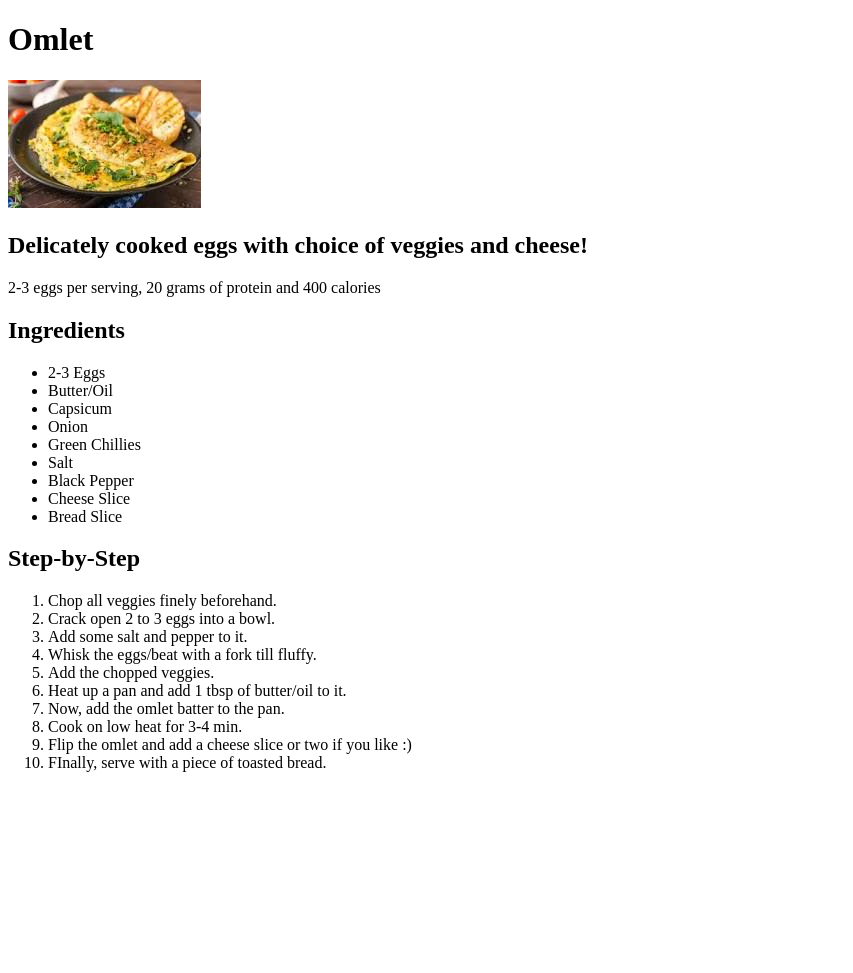
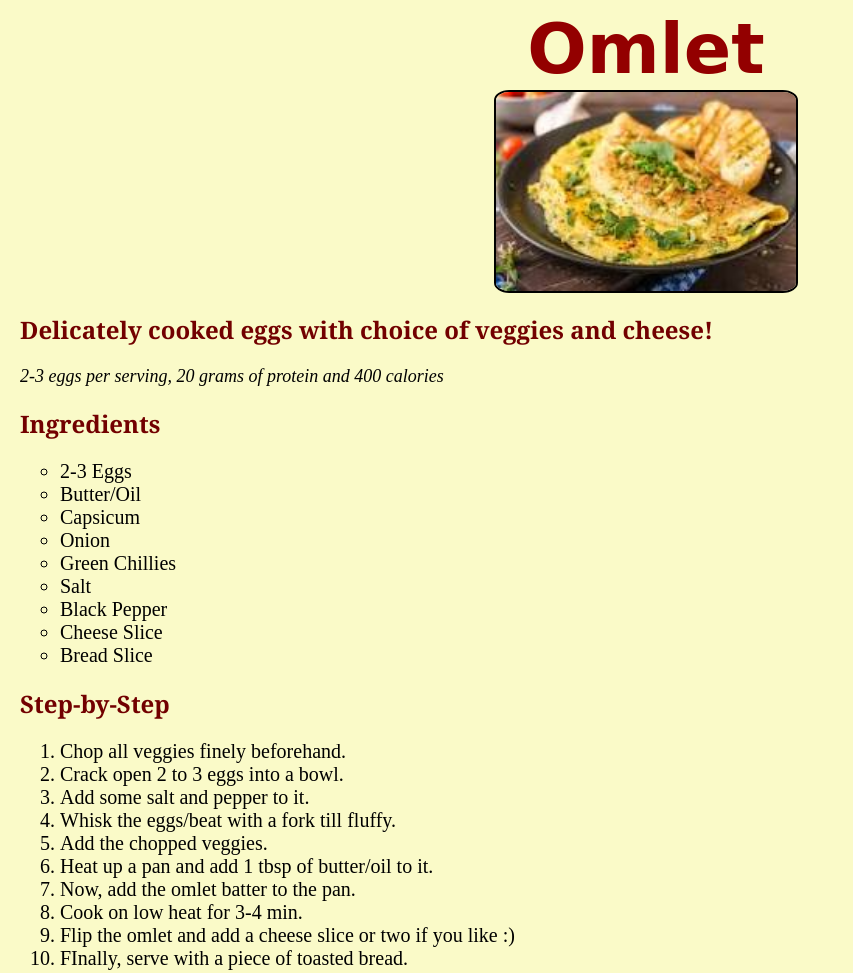
Before and after one commit to VK4041/recipes_site, a plain HTML site: page recipes/omlet.html in a window 1280 px wide. Shown: the whole page, without its empty margins (0-853 px from the left). Before the commit the page ends 800 px from the top, so only its background shows below. Drawn offline with Linux system fonts and the light colour scheme.

Commit message:
Add CSS styling to all 4 html files using external "styles.css" file

```diff
--- a/recipes/omlet.html
+++ b/recipes/omlet.html
@@ -5,15 +5,16 @@
     <meta charset="UTF-8">
     <meta name="viewport" content="width=device-width, initial-scale=1.0">
     <title>Omlet</title>
+    <link rel="stylesheet" href="../styles.css">
 </head>
 
 <body>
-    <h1>Omlet</h1>
-    <img src="../images/omlet_image.jpg" alt="omlet_image">
+    <h1 class="heading">Omlet</h1>
+    <img src="../images/omlet_image.jpg" alt="omlet_image" class="centered-image">
     <h2>Delicately cooked eggs with choice of veggies and cheese!</h2>
     <p>2-3 eggs per serving, 20 grams of protein and 400 calories</p>
     <h2>Ingredients</h2>
-    <ul>
+    <ul class="ingredients">
         <li>2-3 Eggs</li>
         <li>Butter/Oil</li>
         <li>Capsicum</li>
@@ -25,7 +26,7 @@
         <li>Bread Slice</li>
     </ul>
     <h2>Step-by-Step</h2>
-    <ol>
+    <ol class="steps">
         <li>Chop all veggies finely beforehand.</li>
         <li>Crack open 2 to 3 eggs into a bowl.</li>
         <li>Add some salt and pepper to it.</li>
--- /dev/null
+++ b/styles.css
@@ -0,0 +1,46 @@
+body{
+    background-color:rgb(250, 250, 200);
+    margin-left: 20px
+}
+.heading{
+    text-align: center;
+    font-family: 'Brush Script MT', cursive;
+    font-size: 70px;
+    font-weight: 900;
+    color: rgb(147, 0, 0);
+    margin: 0
+}
+.recipe_heading{
+    list-style-type: none;
+    text-align: center;
+}
+.recipe_item a{
+    text-decoration: none;
+    font-size: 30px;
+    font-family: 'Monaco', cursive;
+    color: rgb(140, 16, 207);
+    text-decoration: black;
+}
+.centered-image{
+    display: block;
+    margin-left:auto;
+    margin-right: auto;
+    width: 300px;
+    border-radius: 5%;
+    border: 2px black solid
+}
+h2{
+    font-family: 'Georgia', serif;
+    color: rgb(114, 0, 0)
+}
+.ingredients{
+    font-size: 20px;
+    list-style-type: circle;
+}
+.steps{
+    font-size: 20px;
+}
+p{
+    font-size: 18px;
+    font-style: italic;
+}
```
Also changed, not shown: index.html (+6 -6 lines), recipes/dal_tadka.html (+5 -4 lines), recipes/soya_popcorn.html (+5 -4 lines).
